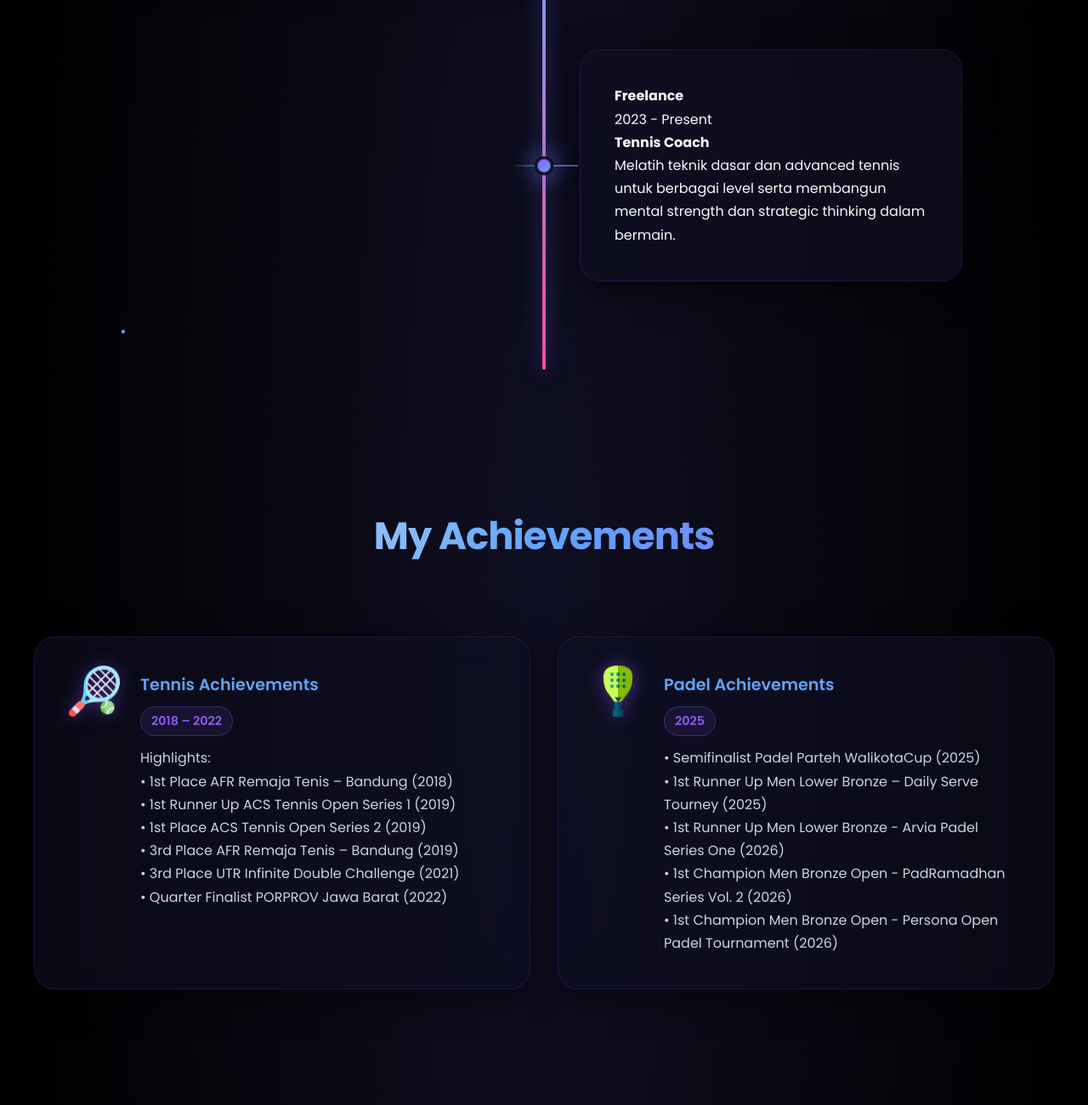
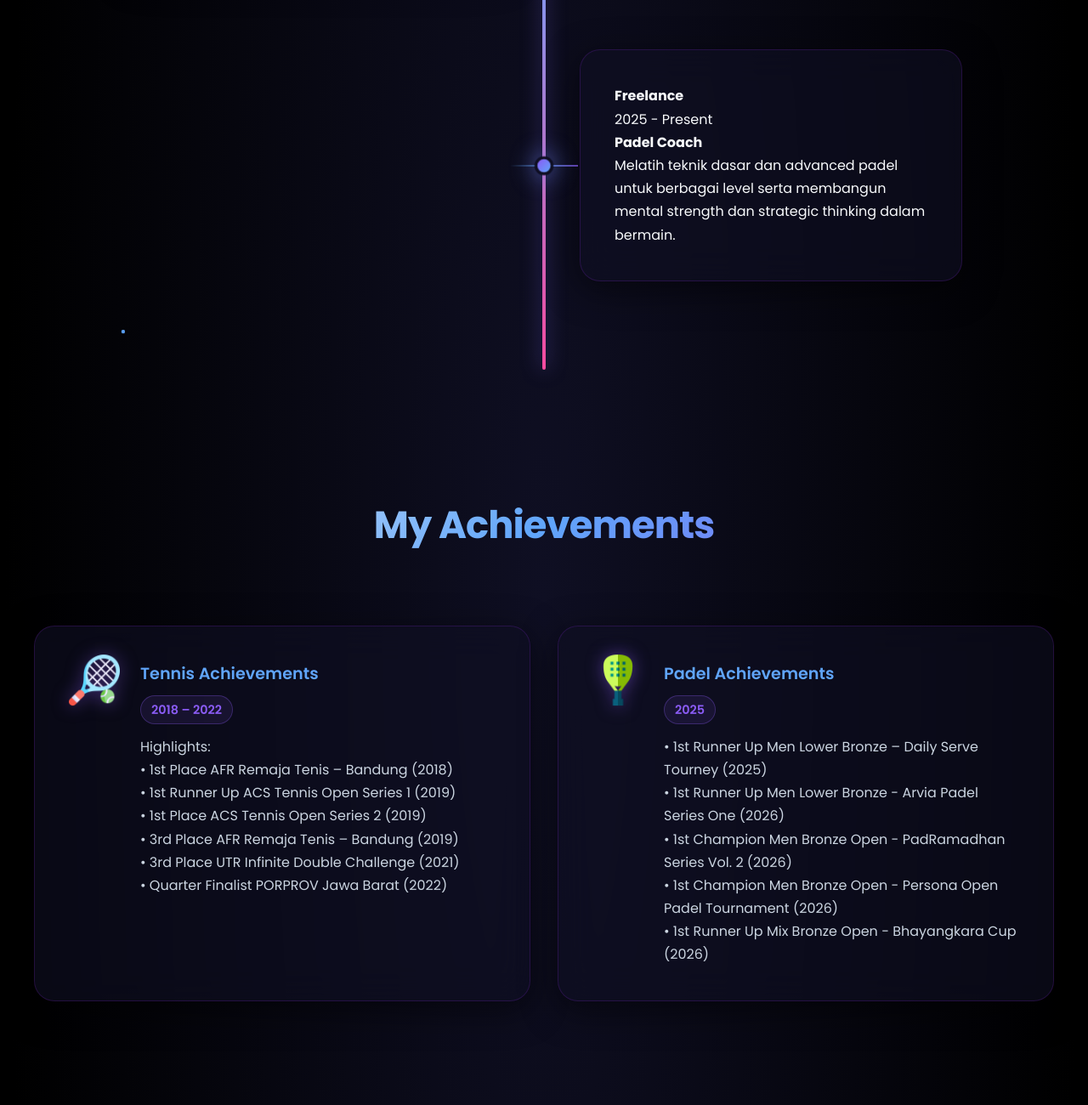
Before and after one commit to panjinurcahyo1/port-space, a plain HTML site: page index.html in a window 1280 px wide. Shown: the part 2540-3840 px from the top of the page at 85% size. Drawn offline with nearby package versions, Linux system fonts and the light colour scheme.

Commit message:
Change freelance role from Tennis to Padel Coach
Updated freelance coaching experience and achievements.

```diff
--- a/index.html
+++ b/index.html
@@ -1435,9 +1435,9 @@
                     <div class="card timeline-card">
                         <div class="experience-item">
                             <h4>Freelance</h4>
-                            <div class="date">2023 - Present</div>
-                            <p><strong>Tennis Coach</strong></p>
-                            <p>Melatih teknik dasar dan advanced tennis untuk berbagai level serta membangun mental strength dan strategic thinking dalam bermain.</p>
+                            <div class="date">2025 - Present</div>
+                            <p><strong>Padel Coach</strong></p>
+                            <p>Melatih teknik dasar dan advanced padel untuk berbagai level serta membangun mental strength dan strategic thinking dalam bermain.</p>
                         </div>
                     </div>
                 </div>
@@ -1480,11 +1480,11 @@
                     <h4>Padel Achievements</h4>
                     <div class="achievement-date">2025</div>
                     <p>
-                        • Semifinalist Padel Parteh WalikotaCup (2025)<br>
                         • 1st Runner Up Men Lower Bronze – Daily Serve Tourney (2025)<br>
                         • 1st Runner Up Men Lower Bronze - Arvia Padel Series One (2026)<br>
                         • 1st Champion Men Bronze Open - PadRamadhan Series Vol. 2 (2026)<br>
-                        • 1st Champion Men Bronze Open - Persona Open Padel Tournament (2026)
+                        • 1st Champion Men Bronze Open - Persona Open Padel Tournament (2026)<br>
+                        • 1st Runner Up Mix Bronze Open - Bhayangkara Cup (2026)
                     </p>
                 </div>
             </div>
```
